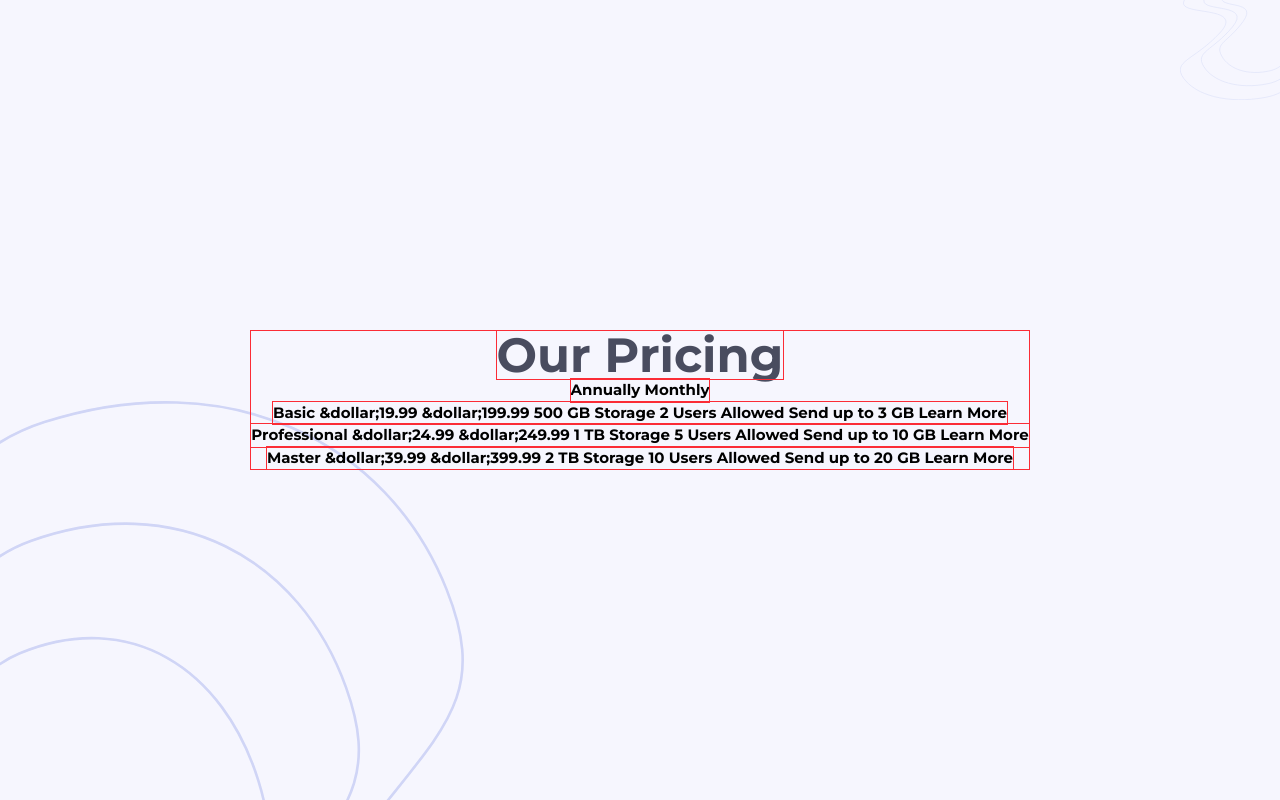
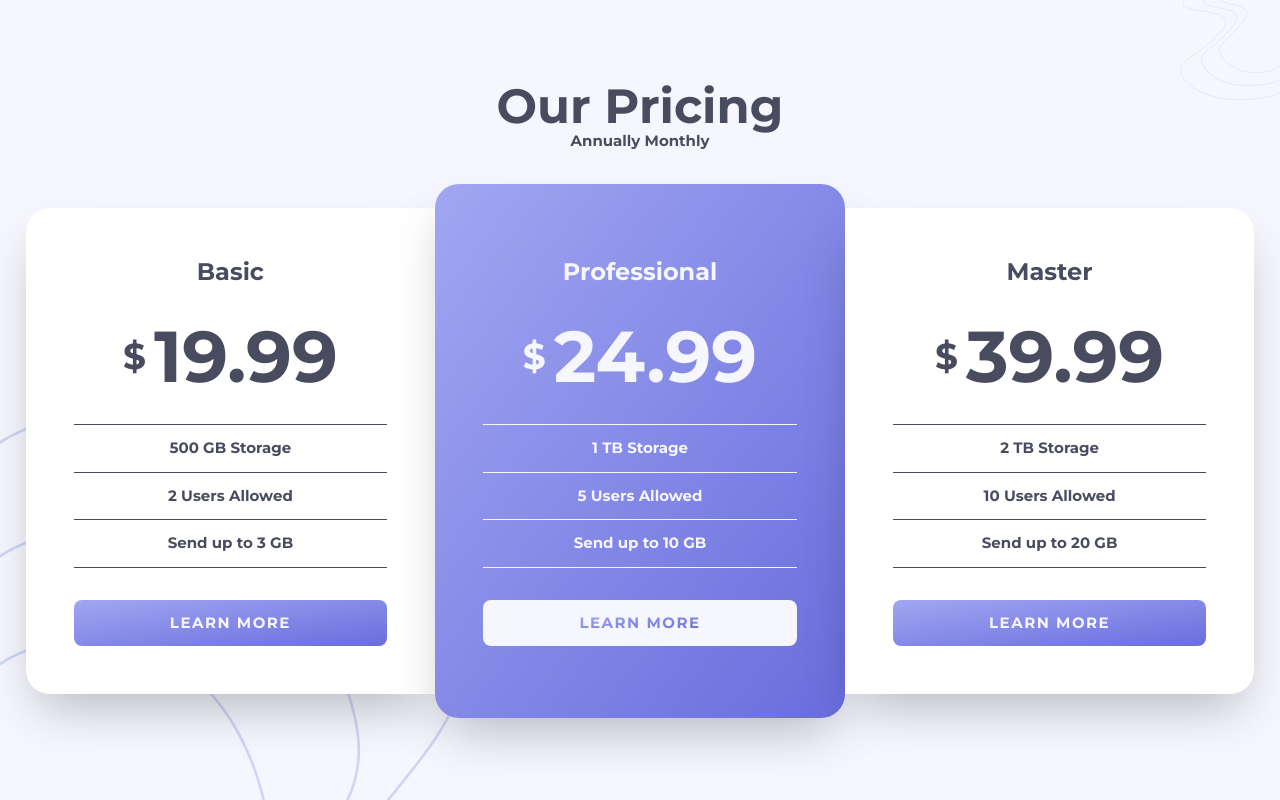
Before and after one commit to lilKriT/fem-pricing-component-with-toggle, a Next.js app: page / in a window 1280 px wide. Built offline with nearby package versions, Linux system fonts and the light colour scheme.

Commit message:
Lots of styling.

```diff
--- /dev/null
+++ b/app/_components/Card.tsx
@@ -0,0 +1,46 @@
+import Link from "next/link";
+
+interface IProps {
+  isPremium: boolean;
+  title: string;
+  price: number;
+  features: string[];
+}
+
+const Card = ({ isPremium, title, price, features }: IProps) => {
+  return (
+    <article
+      className={`${isPremium ? "row-start-1 row-end-4 gradient py-18 text-blue-50 rounded-3xl" : "row-start-2 bg-white"}
+      text-center flex flex-col gap-8 justify-center px-12 py-8 first:rounded-l-3xl last:rounded-r-3xl
+      shadow-2xl`}
+    >
+      <h2 className="text-2xl">{title}</h2>
+      <p className="text-7xl flex items-center justify-center gap-2">
+        <span className="text-4xl">$</span> {price}
+      </p>
+
+      {/* Features */}
+      <div>
+        {features.map((f, idx) => (
+          <p key={idx} className="border-t last-of-type:border-b py-3">
+            {f}
+          </p>
+        ))}
+      </div>
+
+      {/* Link */}
+      <Link
+        href={"#"}
+        className={`${isPremium ? "bg-blue-50" : "gradient"} uppercase rounded-lg tracking-widest py-3`}
+      >
+        <span
+          className={`${isPremium ? "gradient bg-clip-text text-transparent" : "text-blue-50"}`}
+        >
+          Learn More
+        </span>
+      </Link>
+    </article>
+  );
+};
+
+export default Card;
--- a/app/globals.css
+++ b/app/globals.css
@@ -26,12 +26,16 @@
 }
 
 * {
-  @apply outline outline-red-500;
+  /* @apply outline outline-red-500; */
 }
 
 body {
   background: var(--color-blue-50);
-  color: var(--foreground);
+  color: var(--color-gray-700);
   font-family: var(--font-sans), Arial, Helvetica, sans-serif;
   font-size: var(--font-base);
 }
+
+.gradient {
+  @apply bg-linear-to-br from-[hsl(237_73%_79%)] to-[hsl(238_63%_64%)];
+}
--- a/app/page.tsx
+++ b/app/page.tsx
@@ -1,3 +1,31 @@
+import Card from "./_components/Card";
+
+const Cards: {
+  isPremium: boolean;
+  title: string;
+  price: number;
+  features: string[];
+}[] = [
+  {
+    title: "Basic",
+    isPremium: false,
+    price: 19.99,
+    features: ["500 GB Storage", "2 Users Allowed", "Send up to 3 GB"],
+  },
+  {
+    title: "Professional",
+    isPremium: true,
+    price: 24.99,
+    features: ["1 TB Storage", "5 Users Allowed", "Send up to 10 GB"],
+  },
+  {
+    title: "Master",
+    isPremium: false,
+    price: 39.99,
+    features: ["2 TB Storage", "10 Users Allowed", "Send up to 20 GB"],
+  },
+];
+
 export default function Home() {
   return (
     <section
@@ -5,24 +33,22 @@ export default function Home() {
     bg-position-[left_0px_bottom_0px,right_0px_top_0px] bg-size-[auto_400px,100px_100px]
     flex justify-center items-center"
     >
-      <div className="flex flex-col justify-center items-center mx-[2%] my-16">
+      <div className="flex flex-col justify-center items-center mx-[2%] my-16 w-full max-w-7xl">
         <h1 className="text-5xl text-gray-700">Our Pricing</h1>
         <p> Annually Monthly</p>
 
-        <p>
-          Basic &dollar;19.99 &dollar;199.99 500 GB Storage 2 Users Allowed Send
-          up to 3 GB Learn More
-        </p>
-
-        <p>
-          Professional &dollar;24.99 &dollar;249.99 1 TB Storage 5 Users Allowed
-          Send up to 10 GB Learn More
-        </p>
-
-        <p>
-          Master &dollar;39.99 &dollar;399.99 2 TB Storage 10 Users Allowed Send
-          up to 20 GB Learn More
-        </p>
+        {/* Cards */}
+        <div className="mt-8 grid grid-cols-3 grid-rows-[24px_1fr_24px] w-full">
+          {Cards.map((c, idx) => (
+            <Card
+              title={c.title}
+              isPremium={c.isPremium}
+              price={c.price}
+              features={c.features}
+              key={idx}
+            />
+          ))}
+        </div>
       </div>
     </section>
   );
```
